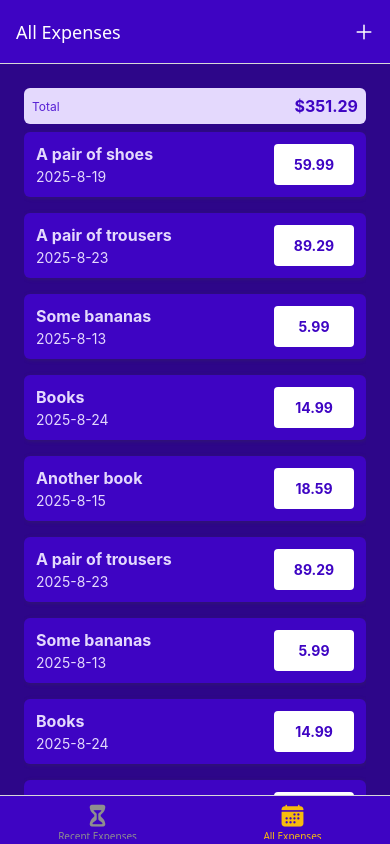
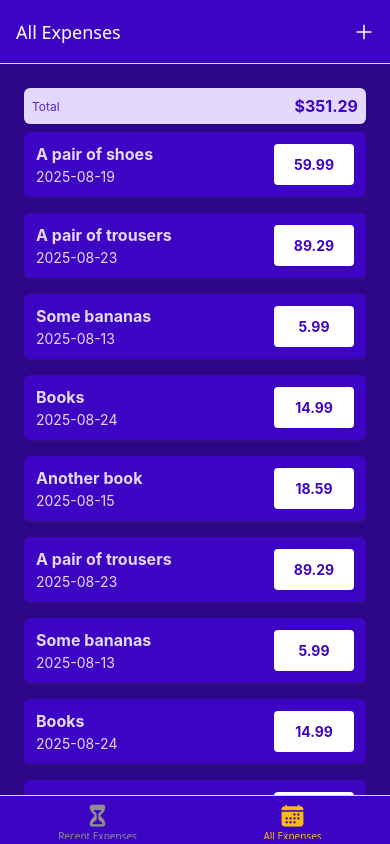
Before and after one commit to Ezekiel-Faith/Expense-Tracker, a React Native app: screen /AllExpenses in a window 390 px wide. Built offline with nearby package versions, Linux system fonts and the light colour scheme.

Commit message:
setting & using default values

```diff
--- a/components/ManageExpense/ExpenseForm.js
+++ b/components/ManageExpense/ExpenseForm.js
@@ -2,12 +2,18 @@
 import { Input } from './Input';
 import { useState } from 'react';
 import Button from '../UI/Button';
+import { getFormattedDate } from '../../util/date';
 
-export default function ExpenseForm({ submitButtonLabel, onCancel, onSubmit }) {
+export default function ExpenseForm({
+  submitButtonLabel,
+  onCancel,
+  onSubmit,
+  defaultValues,
+}) {
   const [inputValue, setInputValues] = useState({
-    amount: '',
-    date: '',
-    description: '',
+    amount: defaultValues ? defaultValues.amount.toString() : '',
+    date: defaultValues ? getFormattedDate(defaultValues.date) : '',
+    description: defaultValues ? defaultValues.description : '',
   });
 
   function inputChangedHandler(inputIdentifier, enteredAmount) {
--- a/screens/ManageExpense.js
+++ b/screens/ManageExpense.js
@@ -10,6 +10,10 @@
   const expensesCtx = useContext(ExpensesContext);
   const editedExpenseId = route.params?.expenseId;
   const isEditing = !!editedExpenseId;
+
+  const selectedExpense = expensesCtx.expenses.find(
+    (expense) => expense.id === editedExpenseId
+  );
 
   useLayoutEffect(() => {
     navigation.setOptions({
@@ -41,6 +45,7 @@
         submitButtonLabel={isEditing ? 'Update' : 'Add'}
         onSubmit={confirmHandler}
         onCancel={cancelHandler}
+        defaultValues={selectedExpense}
       />
 
       {isEditing && (
--- a/util/date.js
+++ b/util/date.js
@@ -1,5 +1,5 @@
 export function getFormattedDate(date) {
-  return `${date.getFullYear()}-${date.getMonth() + 1}-${date.getDate()}`;
+  return date.toISOString().slice(0, 10);
 }
 
 export function getDateMinusDays(date, days) {
```
